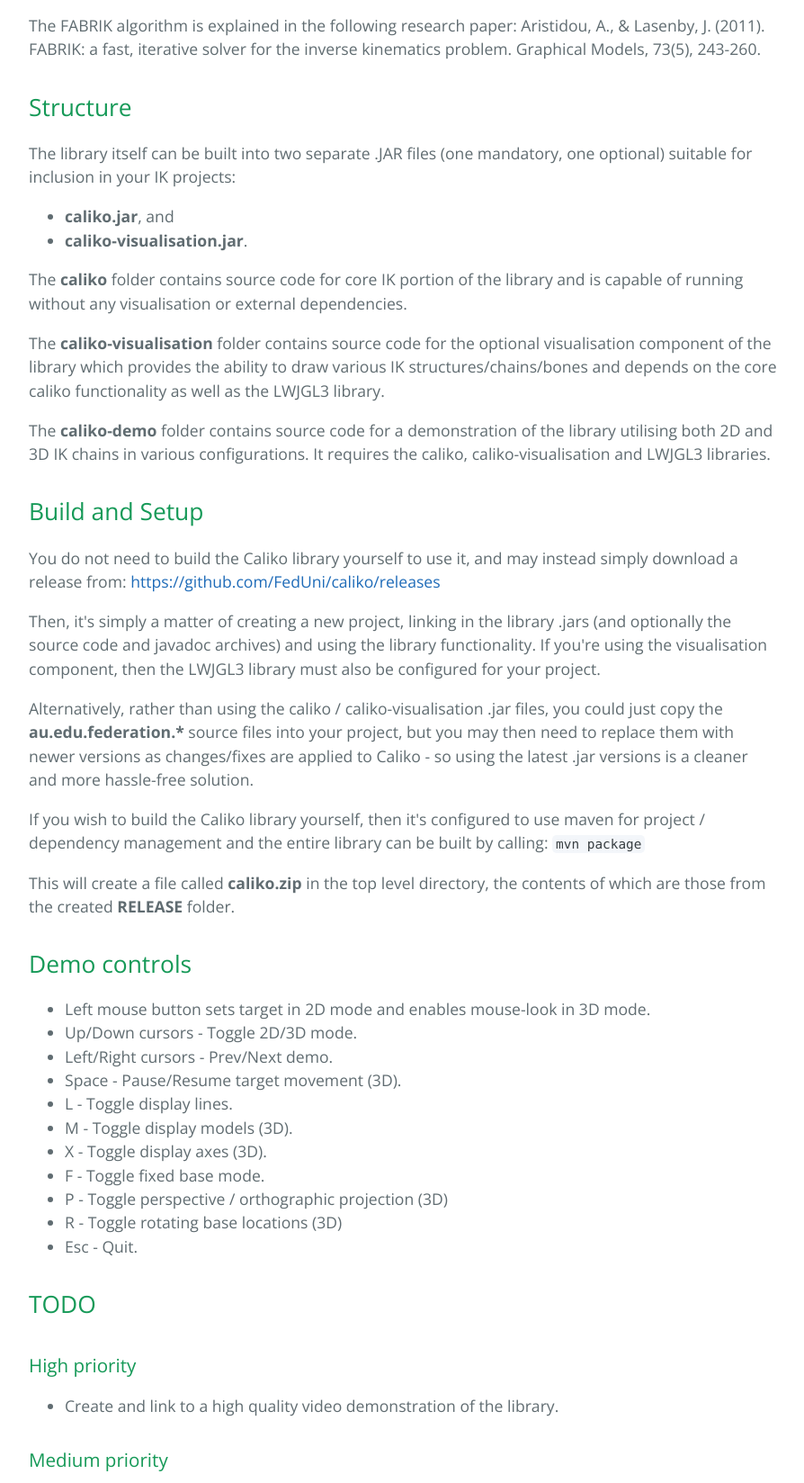
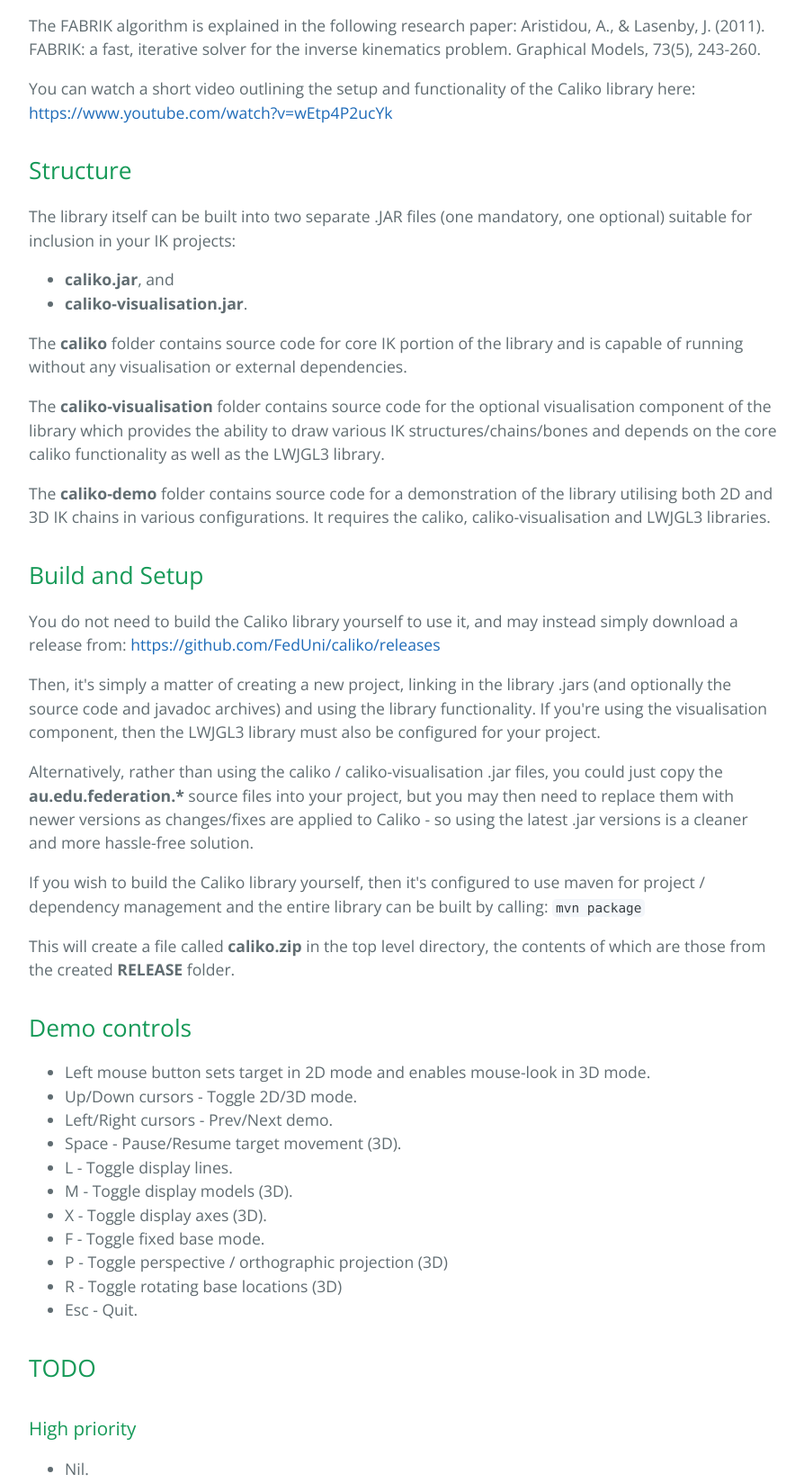
Before and after one commit to FedUni/caliko, a plain HTML site: page index.html in a window 1280 px wide. Shown: the part 567-2215 px from the top of the page at 90% size, without its empty margins (192-1086 px from the left). Drawn offline with nearby package versions, Linux system fonts and the light colour scheme.

```diff
--- a/index.html
+++ b/index.html
@@ -26,6 +26,9 @@
 
 <p>The FABRIK algorithm is explained in the following research paper:
 Aristidou, A., &amp; Lasenby, J. (2011). FABRIK: a fast, iterative solver for the inverse kinematics problem. Graphical Models, 73(5), 243-260.</p>
+
+<p>You can watch a short video outlining the setup and functionality of the Caliko library here:
+<a href="https://www.youtube.com/watch?v=wEtp4P2ucYk">https://www.youtube.com/watch?v=wEtp4P2ucYk</a></p>
 
 <h2>
 <a id="structure" class="anchor" href="#structure" aria-hidden="true"><span aria-hidden="true" class="octicon octicon-link"></span></a>Structure</h2>
@@ -88,7 +91,7 @@
 <a id="high-priority" class="anchor" href="#high-priority" aria-hidden="true"><span aria-hidden="true" class="octicon octicon-link"></span></a>High priority</h3>
 
 <ul>
-<li>Create and link to a high quality video demonstration of the library.</li>
+<li>Nil.</li>
 </ul>
 
 <h3>
```
Also changed, not shown: params.json (+1 -1 lines).
